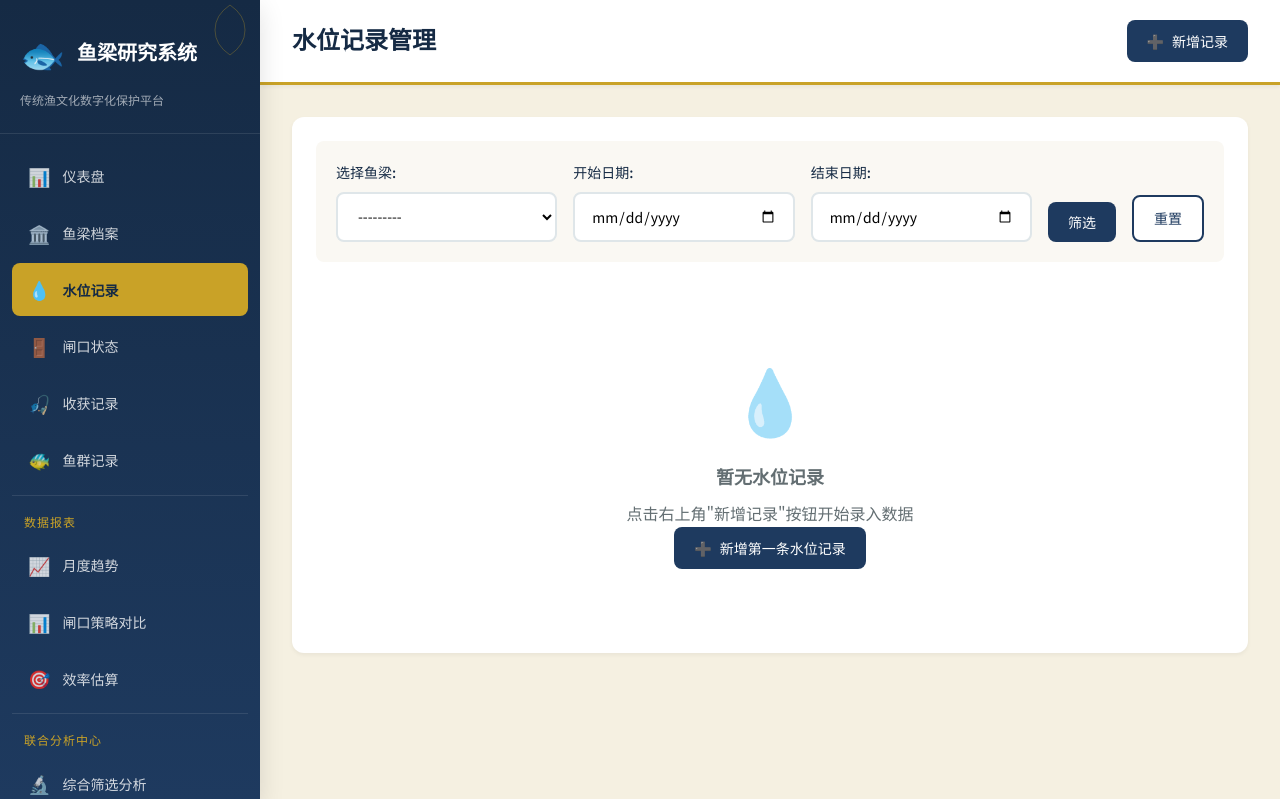
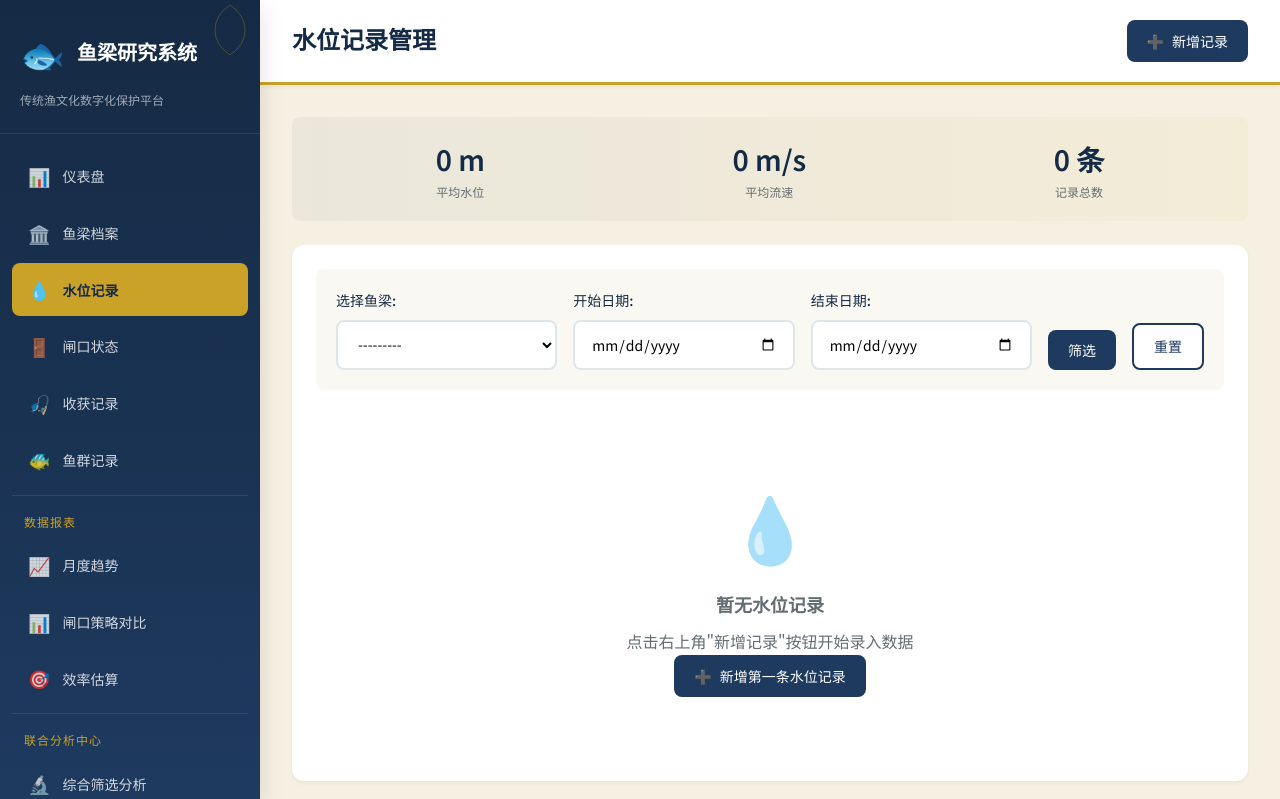
Before and after one commit to wanfengfengii-ctrl/lf-49, a Django app: page /water-levels/ in a window 1280 px wide. Shown: the top 799 px of the page. Run offline with Django 4.2, Linux system fonts and the light colour scheme; data that the repository does not hold is empty.

Commit message:
.432588890839280:386622b46d60212435fb552ff310046a_6a30e2af2cd8cbd3a5793959.6a30eac12cd8cbd3a5793b45.6a30eac0cdd9c4f65aa33c19:Trae CN.T(2026/6/16 14:18:41)

```diff
--- a/templates/water_level/list.html
+++ b/templates/water_level/list.html
@@ -10,18 +10,20 @@
 {% endblock %}
 
 {% block content %}
-    {% if total_weight or total_quantity %}
-        <div class="summary-row">
-            <div class="summary-item">
-                <div class="value">{{ total_weight|default:"0" }} kg</div>
-                <div class="label">总重量</div>
-            </div>
-            <div class="summary-item">
-                <div class="value">{{ total_quantity|default:"0" }} 条</div>
-                <div class="label">总数量</div>
-            </div>
+    <div class="summary-row">
+        <div class="summary-item">
+            <div class="value">{{ avg_water_level }} m</div>
+            <div class="label">平均水位</div>
         </div>
-    {% endif %}
+        <div class="summary-item">
+            <div class="value">{{ avg_flow_rate }} m/s</div>
+            <div class="label">平均流速</div>
+        </div>
+        <div class="summary-item">
+            <div class="value">{{ total_records }} 条</div>
+            <div class="label">记录总数</div>
+        </div>
+    </div>
 
     <div class="card">
         <div class="card-body">
--- a/weir/views.py
+++ b/weir/views.py
@@ -148,6 +148,7 @@ def weir_delete(request, pk):
 
 
 def water_level_list(request):
+    from django.db.models import Avg, Count
     form = ReportFilterForm(request.GET or None)
     water_levels = WaterLevel.objects.select_related('weir').all().order_by('-record_date', '-created_at')
 
@@ -159,7 +160,19 @@ def water_level_list(request):
         if form.cleaned_data['end_date']:
             water_levels = water_levels.filter(record_date__lte=form.cleaned_data['end_date'])
 
-    context = {'water_levels': water_levels, 'filter_form': form}
+    stats = water_levels.aggregate(
+        avg_water_level=Avg('water_level'),
+        avg_flow_rate=Avg('flow_rate'),
+        total_records=Count('id')
+    )
+
+    context = {
+        'water_levels': water_levels,
+        'filter_form': form,
+        'avg_water_level': round(stats['avg_water_level'] or 0, 2),
+        'avg_flow_rate': round(stats['avg_flow_rate'] or 0, 2),
+        'total_records': stats['total_records'] or 0,
+    }
     return render(request, 'water_level/list.html', context)
 
 
@@ -590,10 +603,13 @@ def report_comprehensive_analysis(request):
     for d in multi_dim_data:
         multi_dim_category_colors.append(color_map.get(d['category'], 'rgba(100, 100, 100, 0.7)'))
 
+    has_data = summary.get('record_count', 0) > 0
+
     context = {
         'title': '综合筛选分析',
         'filter_form': form,
         'summary': summary,
+        'has_data': has_data,
         'seasonal_data': seasonal_data,
         'water_level_data': water_level_data,
         'flow_rate_data': flow_rate_data,
```
Also changed, not shown: templates/reports/comprehensive_analysis.html (+23 -0 lines).
